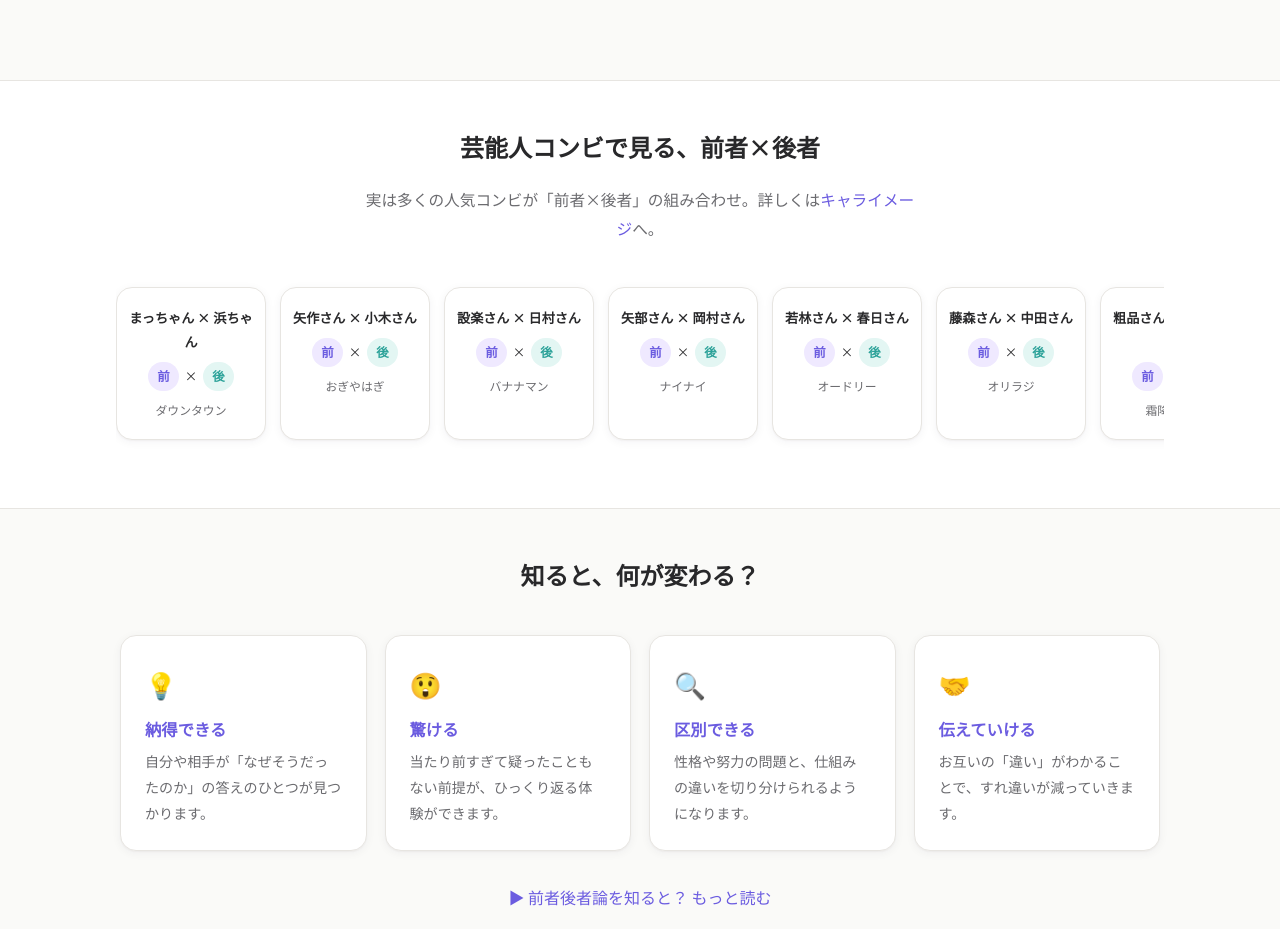
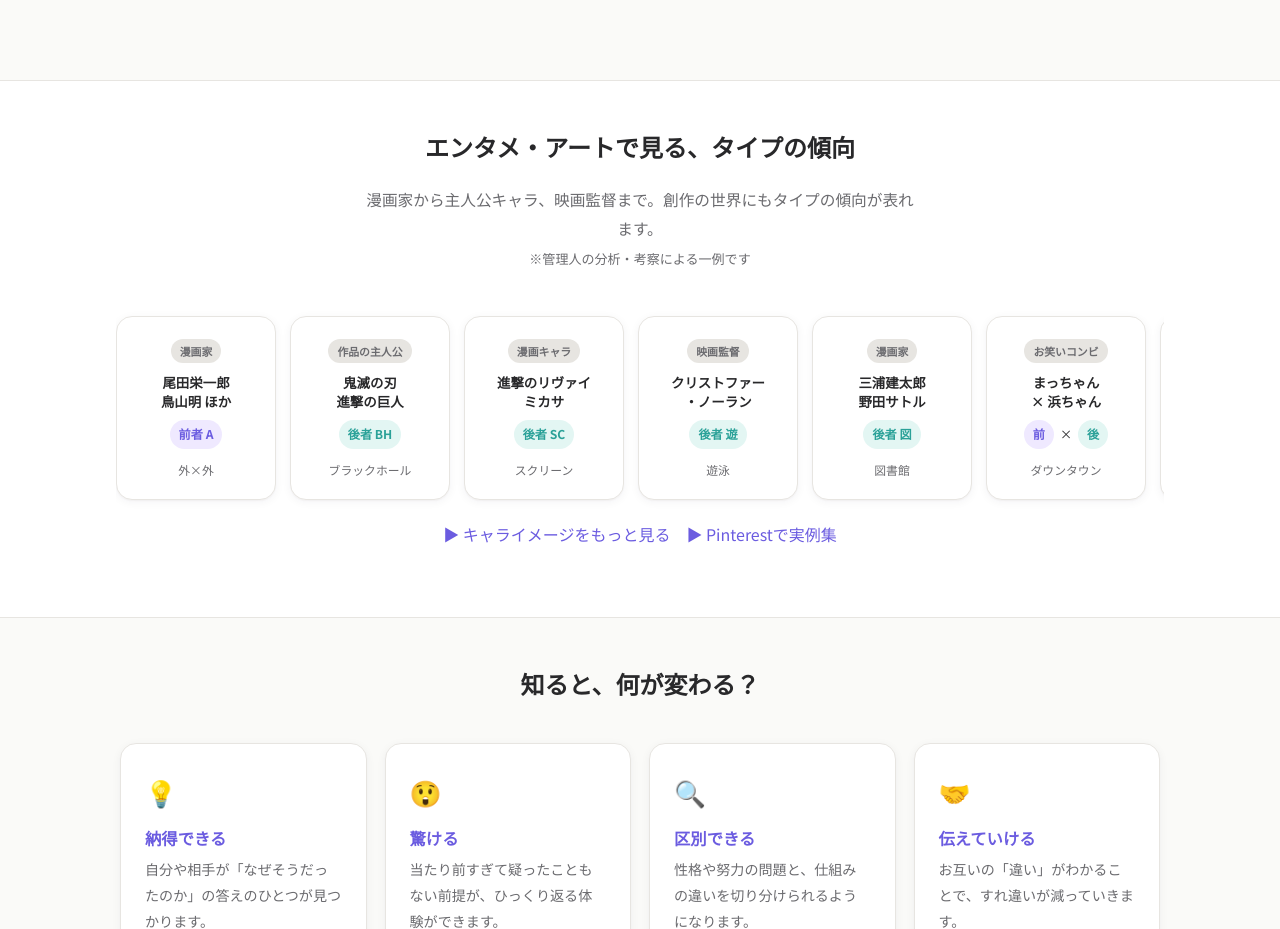
Before and after one commit to rrrrrr2525/zenshakousha-renewal, a plain HTML site: page index.html in a window 1280 px wide. Shown: the part 1960-2889 px from the top of the page. Drawn offline with Linux system fonts and the light colour scheme; a web font is replaced by a local one.

Commit message:
トップのエンタメ例セクションをコンビ芸人中心から拡張
お笑いコンビだけでなく、漫画家・作品の主人公・映画監督など各タイプページの原文にある実例を横断的に紹介する形に変更。実在の芸能人個人の性格を断定する印象を弱めるため、管理人の分析による一例である旨の注記を追加し、各タイプページへのリンクを付与。

Co-Authored-By: Claude Sonnet 5 <noreply@anthropic.com>

```diff
--- a/assets/css/style.css
+++ b/assets/css/style.css
@@ -221,16 +221,22 @@ nav.main-nav a.top-link:hover, nav.main-nav a.top-link.active{
 
 .duo-scroll{display:flex; gap:14px; overflow-x:auto; padding:8px 4px 20px; margin:0 -4px; scroll-snap-type:x proximity;}
 .duo-card{
-  flex:0 0 auto; width:150px; scroll-snap-align:start; text-align:center;
-  background:var(--bg-elevated); border:1px solid var(--border); border-radius:var(--radius); padding:18px 12px;
+  flex:0 0 auto; width:160px; scroll-snap-align:start; text-align:center;
+  background:var(--bg-elevated); border:1px solid var(--border); border-radius:var(--radius); padding:18px 14px;
   box-shadow:var(--shadow);
 }
-.duo-card .names{font-size:.82rem; font-weight:700; margin-bottom:8px;}
-.duo-card .vs{display:flex; align-items:center; justify-content:center; gap:6px; font-size:.78rem;}
-.duo-card .pill{padding:3px 9px; border-radius:999px; font-weight:700;}
+.duo-card .cat{
+  display:inline-block; font-size:.68rem; font-weight:700; color:var(--text-muted);
+  background:var(--border); padding:2px 9px; border-radius:999px; margin-bottom:10px;
+}
+.duo-card .names{font-size:.84rem; font-weight:700; margin-bottom:10px; line-height:1.4; min-height:2.8em;}
+.duo-card .vs{display:flex; align-items:center; justify-content:center; gap:6px; font-size:.76rem; flex-wrap:wrap;}
+.duo-card .pill{padding:3px 9px; border-radius:999px; font-weight:700; white-space:nowrap;}
 .duo-card .pill.zen{background:var(--accent-soft); color:var(--accent);}
 .duo-card .pill.ko{background:var(--accent2-soft); color:var(--accent2);}
-.duo-card .group{color:var(--text-muted); font-size:.74rem; margin-top:8px;}
+.duo-card .group{color:var(--text-muted); font-size:.74rem; margin-top:10px;}
+.duo-card .group a{color:var(--text-muted);}
+.duo-card .group a:hover{color:var(--accent);}
 
 .benefit-grid{display:grid; grid-template-columns:repeat(auto-fit,minmax(230px,1fr)); gap:18px; margin:32px 0;}
 .benefit-card{
--- a/index.html
+++ b/index.html
@@ -82,20 +82,21 @@
     </div>
   </section>
 
-  <!-- DUO EXAMPLES -->
+  <!-- ENTERTAINMENT / ART EXAMPLES -->
   <section class="section alt">
     <div class="container wide reveal">
-      <h2 class="section-title">芸能人コンビで見る、前者×後者</h2>
-      <p class="section-sub">実は多くの人気コンビが「前者×後者」の組み合わせ。詳しくは<a href="/chara/">キャライメージ</a>へ。</p>
+      <h2 class="section-title">エンタメ・アートで見る、タイプの傾向</h2>
+      <p class="section-sub">漫画家から主人公キャラ、映画監督まで。創作の世界にもタイプの傾向が表れます。<br><small>※管理人の分析・考察による一例です</small></p>
       <div class="duo-scroll">
-        <div class="duo-card"><div class="names">まっちゃん × 浜ちゃん</div><div class="vs"><span class="pill zen">前</span><span>×</span><span class="pill ko">後</span></div><div class="group">ダウンタウン</div></div>
-        <div class="duo-card"><div class="names">矢作さん × 小木さん</div><div class="vs"><span class="pill zen">前</span><span>×</span><span class="pill ko">後</span></div><div class="group">おぎやはぎ</div></div>
-        <div class="duo-card"><div class="names">設楽さん × 日村さん</div><div class="vs"><span class="pill zen">前</span><span>×</span><span class="pill ko">後</span></div><div class="group">バナナマン</div></div>
-        <div class="duo-card"><div class="names">矢部さん × 岡村さん</div><div class="vs"><span class="pill zen">前</span><span>×</span><span class="pill ko">後</span></div><div class="group">ナイナイ</div></div>
-        <div class="duo-card"><div class="names">若林さん × 春日さん</div><div class="vs"><span class="pill zen">前</span><span>×</span><span class="pill ko">後</span></div><div class="group">オードリー</div></div>
-        <div class="duo-card"><div class="names">藤森さん × 中田さん</div><div class="vs"><span class="pill zen">前</span><span>×</span><span class="pill ko">後</span></div><div class="group">オリラジ</div></div>
-        <div class="duo-card"><div class="names">粗品さん × せいやさん</div><div class="vs"><span class="pill zen">前</span><span>×</span><span class="pill ko">後</span></div><div class="group">霜降り明星</div></div>
+        <div class="duo-card"><div class="cat">漫画家</div><div class="names">尾田栄一郎<br>鳥山明 ほか</div><div class="vs"><span class="pill zen">前者 A</span></div><div class="group"><a href="/zensha-a/">外×外</a></div></div>
+        <div class="duo-card"><div class="cat">作品の主人公</div><div class="names">鬼滅の刃<br>進撃の巨人</div><div class="vs"><span class="pill ko">後者 BH</span></div><div class="group"><a href="/kosha-bh/">ブラックホール</a></div></div>
+        <div class="duo-card"><div class="cat">漫画キャラ</div><div class="names">進撃のリヴァイ<br>ミカサ</div><div class="vs"><span class="pill ko">後者 SC</span></div><div class="group"><a href="/kosha-sc/">スクリーン</a></div></div>
+        <div class="duo-card"><div class="cat">映画監督</div><div class="names">クリストファー<br>・ノーラン</div><div class="vs"><span class="pill ko">後者 遊</span></div><div class="group"><a href="/kosha-yuei/">遊泳</a></div></div>
+        <div class="duo-card"><div class="cat">漫画家</div><div class="names">三浦建太郎<br>野田サトル</div><div class="vs"><span class="pill ko">後者 図</span></div><div class="group"><a href="/kosha-tosho/">図書館</a></div></div>
+        <div class="duo-card"><div class="cat">お笑いコンビ</div><div class="names">まっちゃん<br>× 浜ちゃん</div><div class="vs"><span class="pill zen">前</span><span>×</span><span class="pill ko">後</span></div><div class="group"><a href="/chara/">ダウンタウン</a></div></div>
+        <div class="duo-card"><div class="cat">お笑いコンビ</div><div class="names">若林さん<br>× 春日さん</div><div class="vs"><span class="pill zen">前</span><span>×</span><span class="pill ko">後</span></div><div class="group"><a href="/chara/">オードリー</a></div></div>
       </div>
+      <p style="text-align:center;"><a href="/chara/">▶ キャライメージをもっと見る</a>　<a href="https://jp.pinterest.com/mukae443/_saved/" target="_blank" rel="noopener">▶ Pinterestで実例集</a></p>
     </div>
   </section>
 
```
